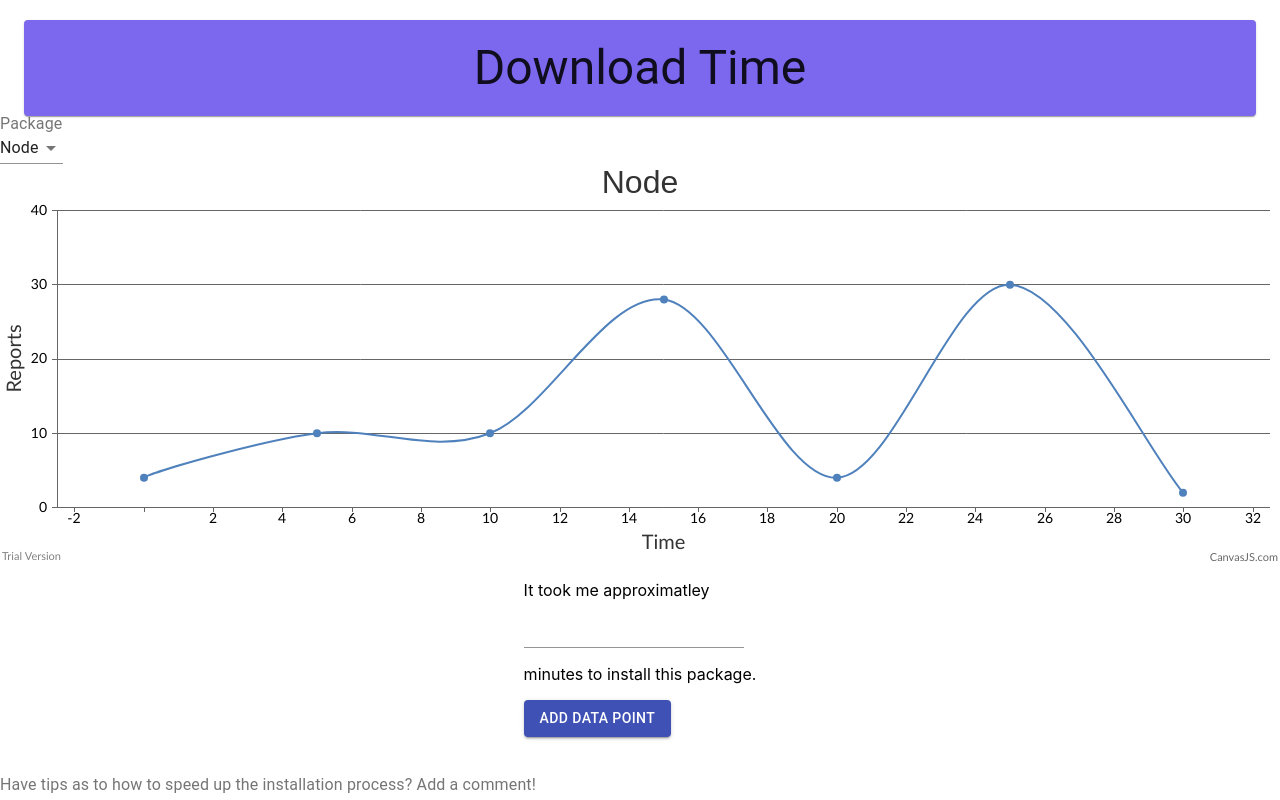
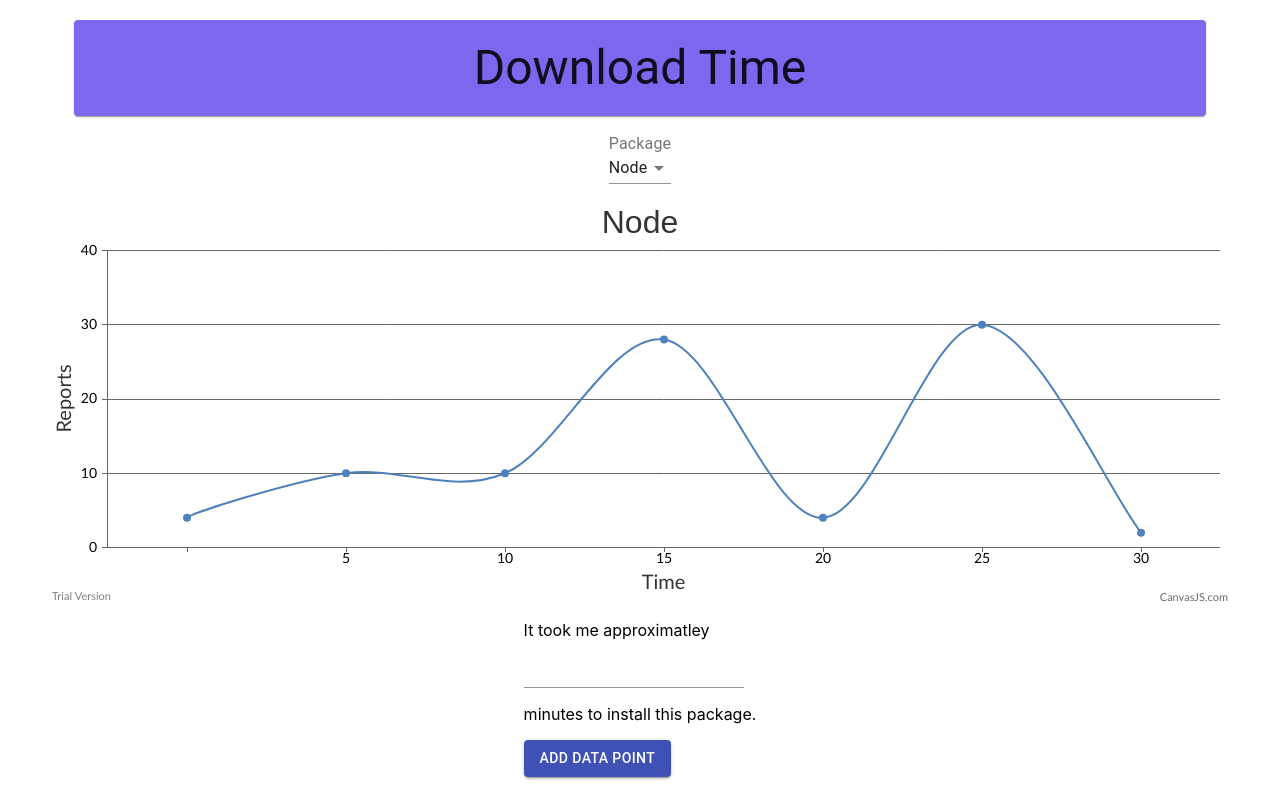
Before and after one commit to jennifer-s19/lmuhacks, a React (Create React App) app: page / in a window 1280 px wide. Shown: the top 800 px of the page. Built offline with nearby package versions, Linux system fonts and the light colour scheme; the HTML template or start-up script is replaced by a standard one.

Commit message:
Added flex styling

```diff
--- a/src/App.js
+++ b/src/App.js
@@ -1,5 +1,5 @@
 /* App.js */
-//import
+//imports
 import './App.css';
 import React, { useState } from 'react';
 import Paper from '@material-ui/core/Paper'
@@ -16,8 +16,6 @@ import Comments from './Comments'
 import CanvasJSReact from './assets/canvasjs.react';
 import CommentEntryForm from './CommentEntryForm';
 
-// import TodoList from './TodoList'
-// import TodoEntryForm from './TodoEntryForm';
 function PackageList(props) {
   const packages = props.packages;
   const listItems = packages.map((packages) =>
@@ -27,11 +25,14 @@ function PackageList(props) {
     );
   return (
     <div>
+      <div className="header">
         <Container style={{marginTop: 20}}>
           <Paper style={{padding: 20, backgroundColor: 'mediumslateblue', margin:0, }}>
             <Typography variant="h3" align="center">Download Time</Typography>
           </Paper>
         </Container>
+      </div>
+      <div className="dropdown">
         <InputLabel id="label">Package</InputLabel>
         <Select labelId="label" id="select" value={props.pack} onChange={(e) => props.setPack(e.target.value)}>
           <MenuItem value="Node">Node</MenuItem>
@@ -40,12 +41,11 @@ function PackageList(props) {
           <MenuItem value="Python3">Python3</MenuItem>
         </Select>
       </div>
+    </div>
     );
 }
 
-//var React = require('react');
 var Component = React.Component;
-//var CanvasJSReact = require('canvasjs.react');
 var CanvasJS = CanvasJSReact.CanvasJS;
 var CanvasJSChart = CanvasJSReact.CanvasJSChart;
 
@@ -64,9 +64,7 @@ function MyChart(props) {
       includeZero: false
     },
     data: [{
-      // yValueFormatString: "$#,###",
       yValueFormatString: "#",
-      // xValueFormatString: "MMMM",
       xValueFormatString: "#",
       type: "spline",
       dataPoints: props.data
--- a/src/index.css
+++ b/src/index.css
@@ -6,6 +6,9 @@ body {
   -webkit-font-smoothing: antialiased;
   -moz-osx-font-smoothing: grayscale;
   background-color: white;
+  padding-left: 50px;
+  padding-right: 50px;
+  padding-bottom: 50px;
 }
 
 code {
@@ -19,3 +22,11 @@ code {
   justify-content: center;
   align-items: center;
 }
+
+.dropdown {
+  display: flex;
+  flex-direction: column;
+  justify-content: center;
+  align-items: center;
+  padding: 20px;
+}
```
Lines whose indentation alone changed are shown as unchanged.
